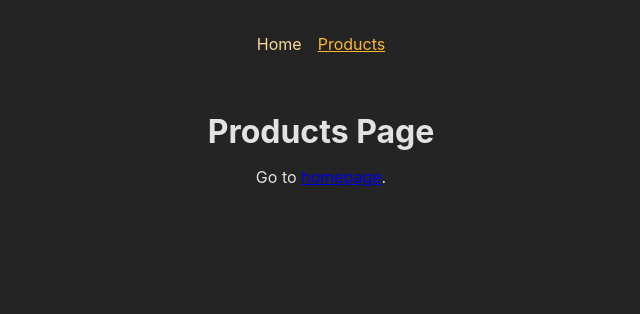
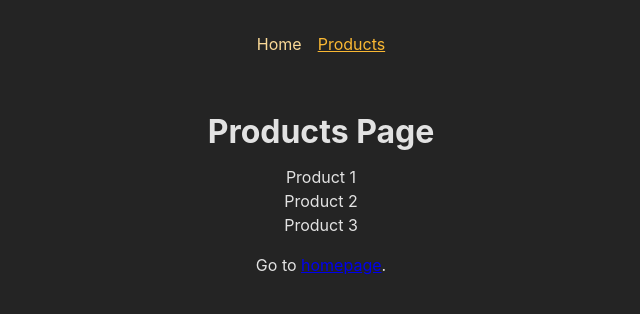
Before and after one commit to ArronBeale/react-routing, a React (Create React App) app: page /products in a window 1280 px wide. Shown: the top 314 px of the page, without its empty margins (319-959 px from the left). Built offline with nearby package versions, Linux system fonts and the light colour scheme.

Commit message:
Add ProductDetails.js, add product list to Products.js, add route to products in app.js

```diff
--- a/src/App.js
+++ b/src/App.js
@@ -2,6 +2,7 @@
 
 import HomePage from './pages/Home';
 import ProductsPage from './pages/Products';
+import ProductDetailPage from './pages/ProductDetail';
 import RootLayout from './pages/Root';
 import ErrorPage from './pages/Error';
 
@@ -21,6 +22,7 @@
     children: [
       { path: '/', element: <HomePage /> },
       { path: '/products', element: <ProductsPage /> },
+      { path: '/products/:productId', element: <ProductDetailPage /> },
     ],
   },
   // Path dependant routing
--- /dev/null
+++ b/src/pages/ProductDetail.js
@@ -0,0 +1,14 @@
+import { useParams } from 'react-router-dom';
+
+function ProductDetailPage() {
+  const params = useParams();
+
+  return (
+    <>
+      <h1>Product Details</h1>
+      <p>{params.productId}</p>
+    </>
+  );
+}
+
+export default ProductDetailPage;
--- a/src/pages/Products.js
+++ b/src/pages/Products.js
@@ -4,6 +4,11 @@
     return (
         <>
           <h1>Products Page</h1>
+          <ul>
+            <li>Product 1</li>
+            <li>Product 2</li>
+            <li>Product 3</li>
+          </ul>
           <p>Go to <Link to='/'>homepage</Link>.</p>
         </>
       );
```
